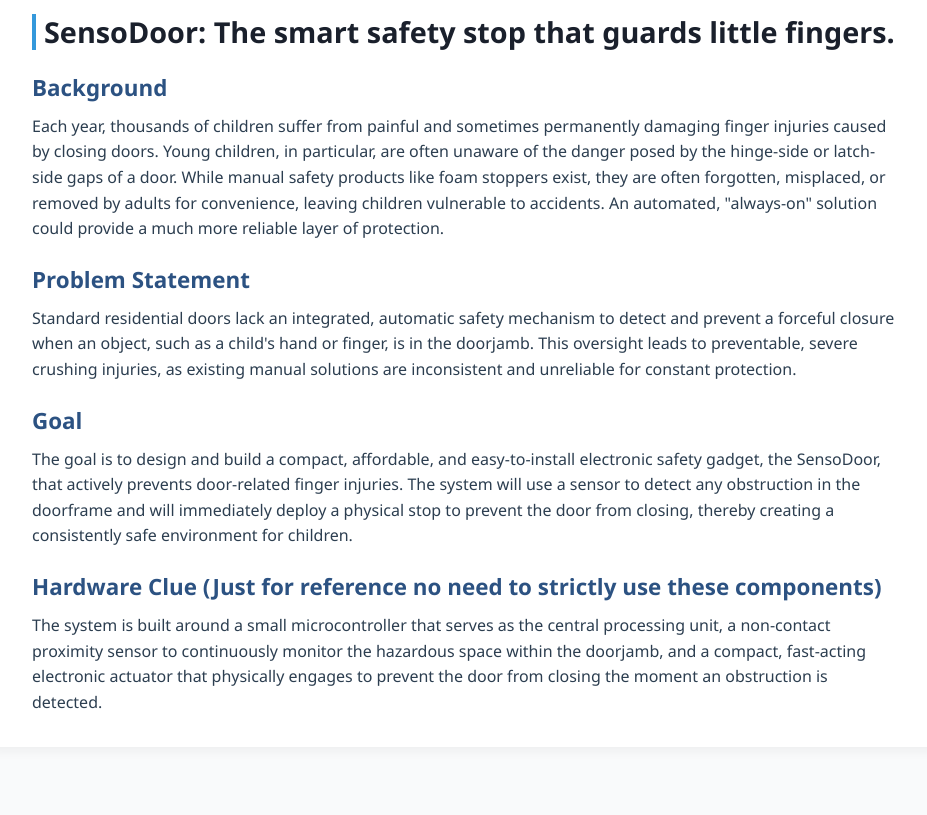
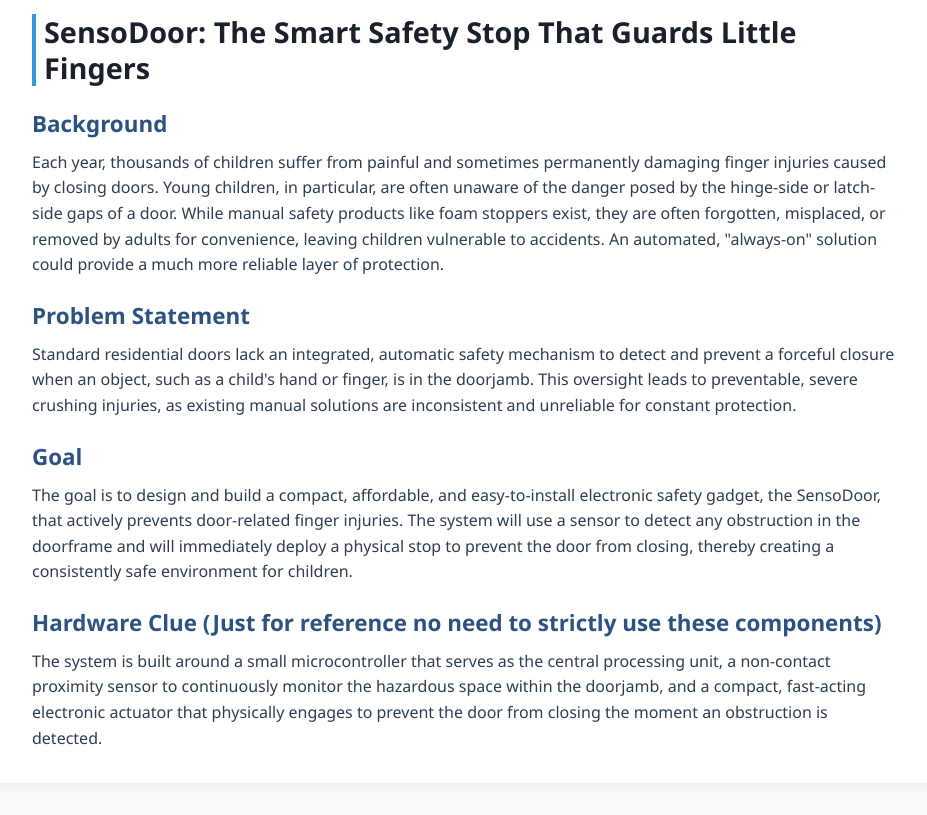
Before and after one commit to club-techniche/Internal-Hackathon-Ideathon, a plain HTML site: page PK2511.html in a window 1280 px wide. Shown: the part 150-965 px from the top of the page, without its empty margins (176-1103 px from the left). Before the commit the page ends 929 px from the top, so only its background shows below. Drawn offline with Linux system fonts and the light colour scheme.

Commit message:
new page add PK2511 and change in several pages

```diff
--- a/PK2511.html
+++ b/PK2511.html
@@ -11,7 +11,7 @@
       <h1><a href="https://club-techniche.github.io/Internal-Hackathon-Ideathon/">Internal-Hackathon-Problem-Statements</a></h1>
 
 
-      <h2 id="PK2511">SensoDoor: The smart safety stop that guards little fingers.</h2>
+      <h2 id="PK2511">SensoDoor: The Smart Safety Stop That Guards Little Fingers</h2>
 <h3 id="background">Background</h3>
 <p>Each year, thousands of children suffer from painful and sometimes permanently damaging finger injuries caused by closing doors. Young children, in particular, are often unaware of the danger posed by the hinge-side or latch-side gaps of a door. While manual safety products like foam stoppers exist, they are often forgotten, misplaced, or removed by adults for convenience, leaving children vulnerable to accidents. An automated, "always-on" solution could provide a much more reliable layer of protection.</p>
 
```
